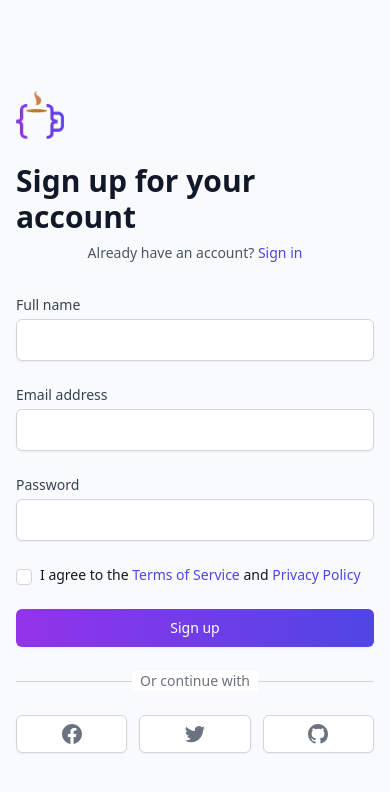
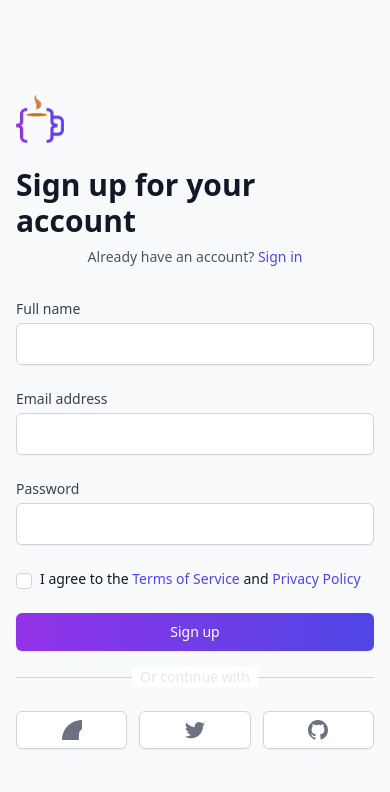
Before and after one commit to juddydev/first-repo, a React (Vite) app: page /sign-up in a window 390 px wide. Shown: the top 792 px of the page. Built offline with nearby package versions, Linux system fonts and the light colour scheme.

Commit message:
Update: signup page

```diff
--- a/src/features/auth/views/sign-up-page/sign-up-page.tsx
+++ b/src/features/auth/views/sign-up-page/sign-up-page.tsx
@@ -100,12 +100,12 @@ export default function SignUpPage() {
               </form>
 
               <div>
-                <div className='mt-6 relative'>
+                <div className='mt-4 relative'>
                   <div className='absolute inset-0 flex items-center' aria-hidden='true'>
                     <div className='w-full border-t border-gray-300' />
                   </div>
                   <div className='relative flex justify-center text-sm'>
-                    <span className='px-2 bg-white text-gray-500'>Or continue with</span>
+                    <span className='px-2 bg-white text-gray-200'>Or continue with</span>
                   </div>
                 </div>
 
@@ -117,7 +117,7 @@ export default function SignUpPage() {
                         className='w-full inline-flex justify-center py-2 px-4 border border-gray-300 rounded-md shadow-sm bg-white text-sm font-medium text-gray-500 hover:bg-gray-50'
                       >
                         <span className='sr-only'>Continue with Facebook</span>
-                        <svg className='w-5 h-5' aria-hidden='true' fill='currentColor' viewBox='0 0 20 20'>
+                        <svg className='w-5 h-5' aria-hidden='true' fill='currentColor' viewBox='0 0 10 10'>
                           <path
                             fillRule='evenodd'
                             d='M20 10c0-5.523-4.477-10-10-10S0 4.477 0 10c0 4.991 3.657 9.128 8.438 9.878v-6.987h-2.54V10h2.54V7.797c0-2.506 1.492-3.89 3.777-3.89 1.094 0 2.238.195 2.238.195v2.46h-1.26c-1.243 0-1.63.771-1.63 1.562V10h2.773l-.443 2.89h-2.33v6.988C16.343 19.128 20 14.991 20 10z'
@@ -160,13 +160,6 @@ export default function SignUpPage() {
             </div>
           </div>
         </div>
-        <div className='hidden lg:block relative w-0 flex-1'>
-          <img
-            className='absolute inset-0 h-full w-full object-cover'
-            src='https://images.unsplash.com/photo-1505904267569-f02eaeb45a4c?ixlib=rb-1.2.1&ixid=eyJhcHBfaWQiOjEyMDd9&auto=format&fit=crop&w=1908&q=80'
-            alt=''
-          />
-        </div>
       </div>
     </>
   );
```
